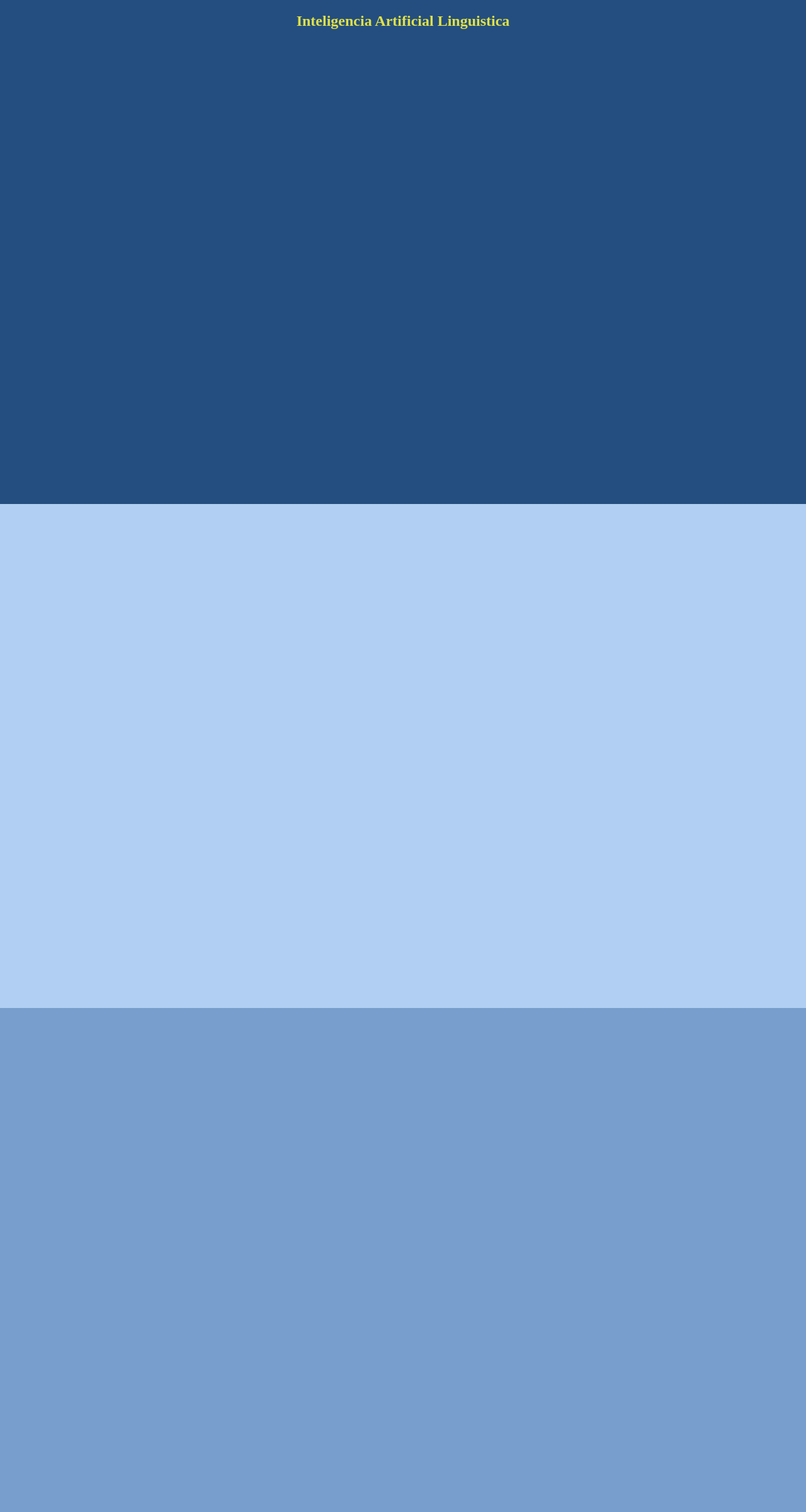
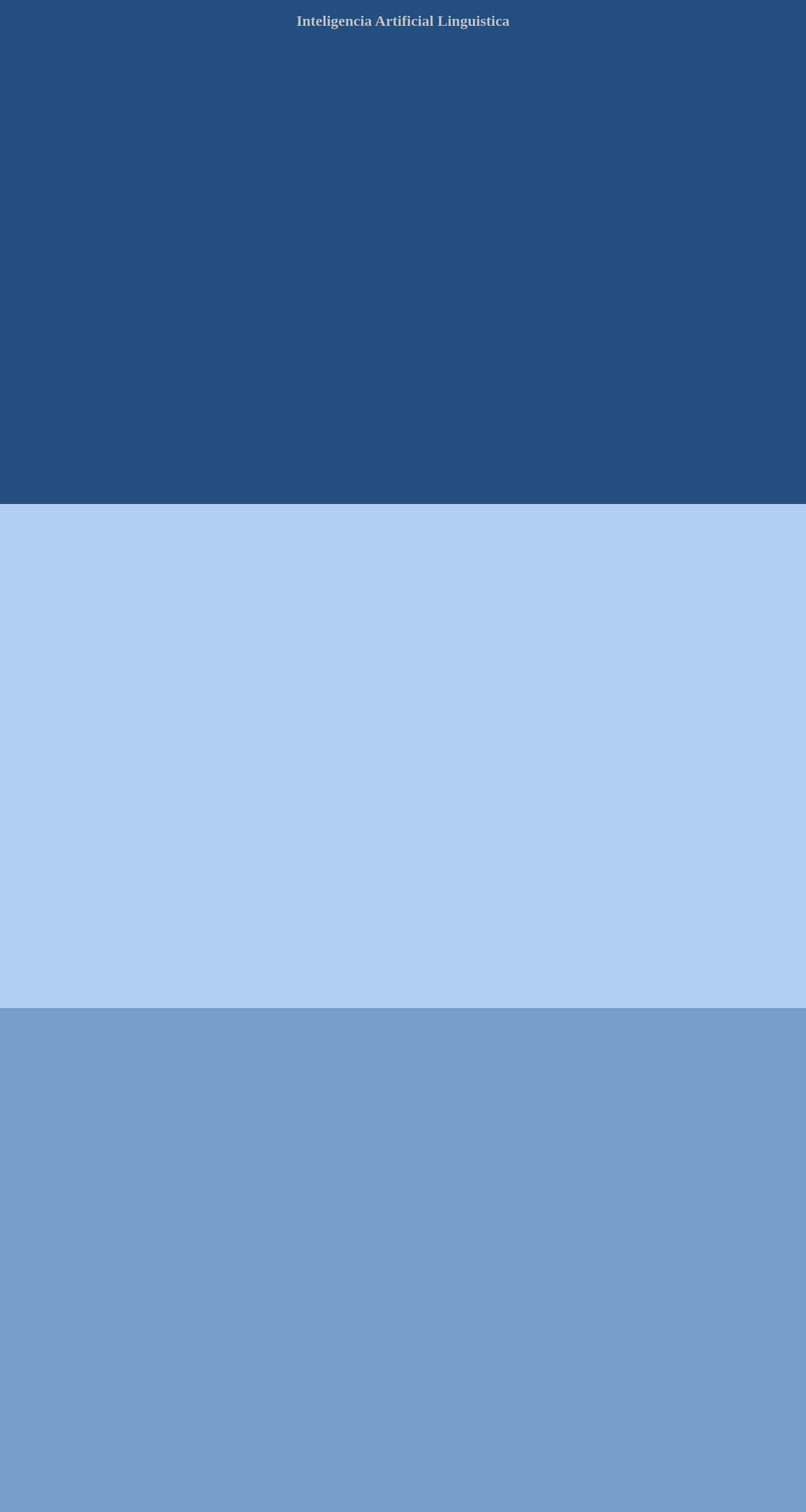
Before and after one commit to PT-Adrian/orionworkflow.github.io, a Jekyll site: the page built from index.md, in a window 1280 px wide. Shown: the whole page at 63% size. Built offline with Jekyll 4.4.1, drawn with Linux system fonts in a browser that asks for light colours; our own code applies the rules of GitHub Pages for plain Markdown files.

Commit message:
Update style.css

```diff
--- a/assets/css/style.css
+++ b/assets/css/style.css
@@ -181,7 +181,7 @@ span{
      width:100%;
      height:800px;
      background-color: #244E7F;
-     color:#E0E147;
+     color:silver;
      text-align:center;
      float:left;
     }
```
